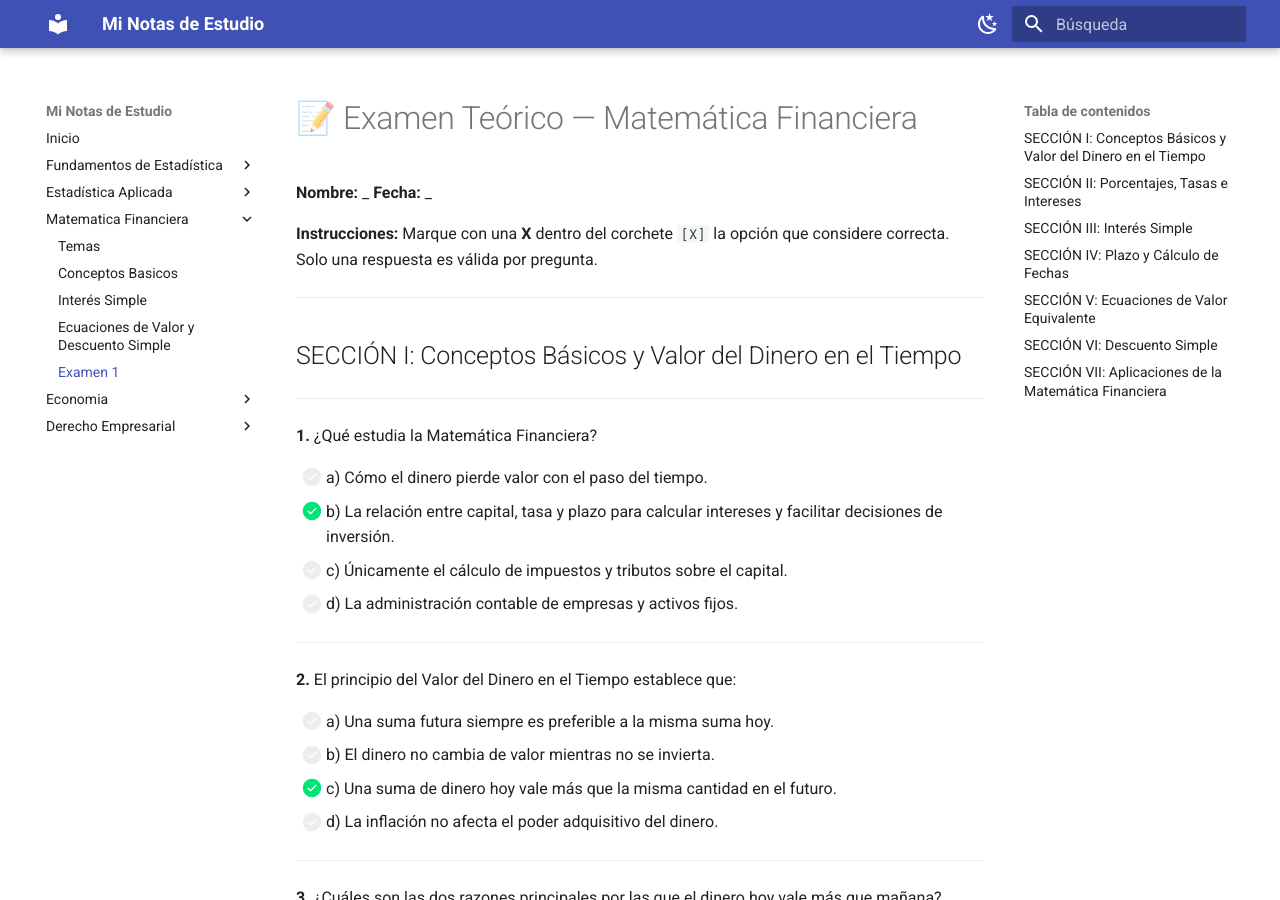
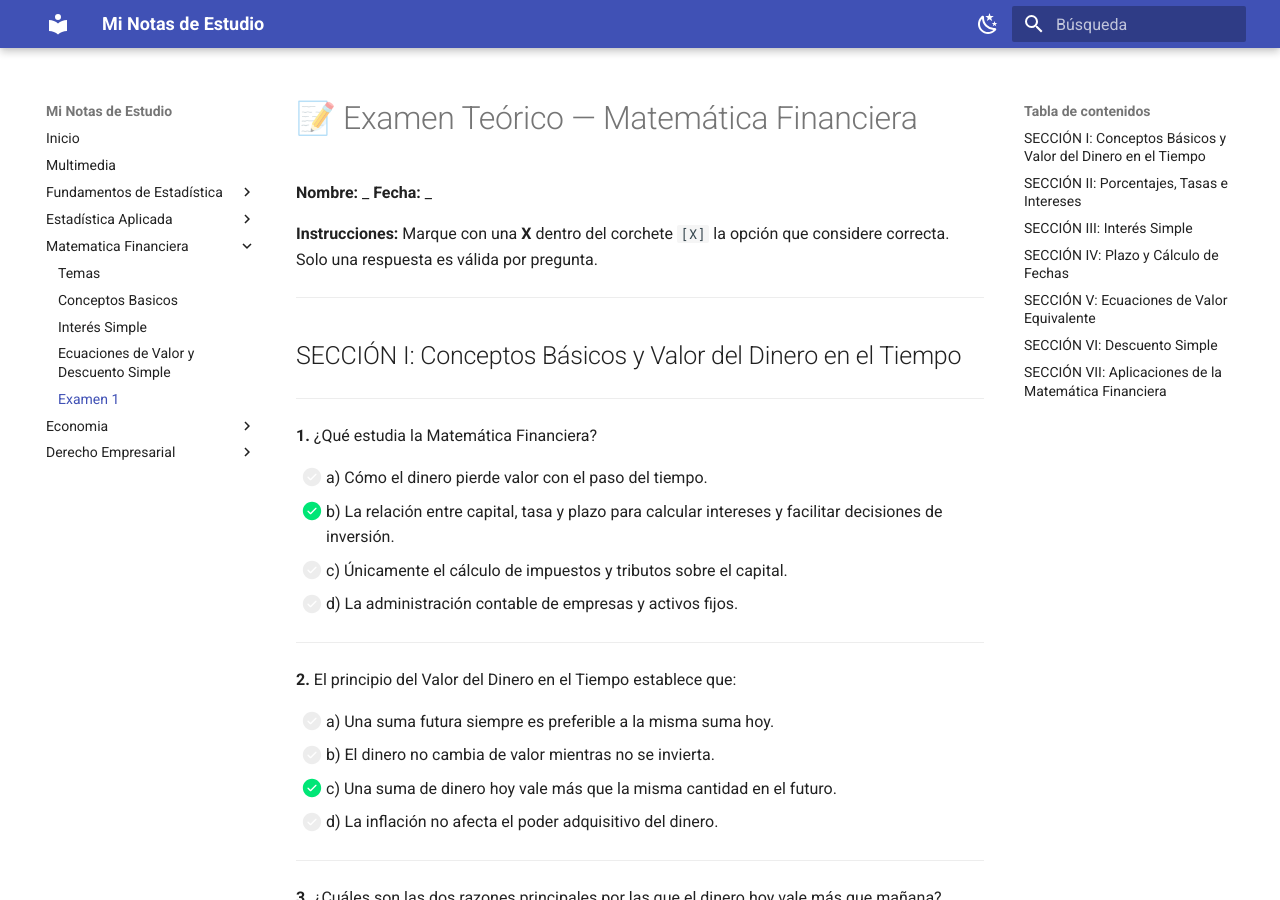
Before and after one commit to fidelysla/docs-project, an MkDocs documentation site: the page built from docs/mate-financiera/examen-teorico-1.md, in a window 1280 px wide and 900 px high. Built offline with MkDocs 1.6.1 and Material for MkDocs 9.7.7, drawn with Linux system fonts in a browser that asks for light colours.

Commit message:
Add multimedia section with audio files and update navigation in mkdocs.yml

```diff
--- a/docs/mate-financiera/examen-teorico-1.md
+++ b/docs/mate-financiera/examen-teorico-1.md
@@ -201,7 +201,7 @@
 **21.** Con una **tasa nominal variable**, ¿cómo se calcula el Valor Futuro en Interés Simple?
 
 - [ ] a) Aplicando directamente la fórmula $VF = P(1 + r \cdot t)$ con una sola tasa promedio.
-- [ ] b) Calculando el interés de cada tramo por separado y sumándolos al capital original.
+- [x] b) Calculando el interés de cada tramo por separado y sumándolos al capital original.
 - [ ] c) Multiplicando el capital por la tasa más alta registrada durante el período.
 - [ ] d) Dividiendo el capital entre el número de tasas distintas aplicadas.
 
@@ -210,7 +210,7 @@
 **22.** Para calcular el **Valor Actual con tasa nominal variable**, el método más práctico en Interés Simple consiste en:
 
 - [ ] a) Usar la tasa del último período para descontar todo el flujo.
-- [ ] b) Calcular una tasa de interés promedio ponderada por el tiempo de cada tramo.
+- [x] b) Calcular una tasa de interés promedio ponderada por el tiempo de cada tramo.
 - [ ] c) Sumar todas las tasas y dividirlas entre el número de períodos.
 - [ ] d) Aplicar la tasa nominal anual directamente sin ajuste alguno.
 
@@ -223,7 +223,7 @@
 **23.** El **Tiempo Exacto (Real)** en el cálculo financiero de fechas se caracteriza por:
 
 - [ ] a) Usar meses de 30 días y años de 360 días.
-- [ ] b) Usar los días exactos del calendario (365 o 366 días según el año).
+- [x] b) Usar los días exactos del calendario (365 o 366 días según el año).
 - [ ] c) Simplificar el año a 300 días para facilitar los cálculos.
 - [ ] d) Considerar todos los meses con 28 días.
 
@@ -232,7 +232,7 @@
 **24.** El **Tiempo Ordinario (Comercial)** es el estándar en cálculos comerciales porque:
 
 - [ ] a) Usa los días exactos del calendario y es el más preciso.
-- [ ] b) Simplifica a meses de 30 días y años de 360 días, facilitando las divisiones.
+- [x] b) Simplifica a meses de 30 días y años de 360 días, facilitando las divisiones.
 - [ ] c) Es exigido por la legislación bancaria internacional.
 - [ ] d) Reduce el número de períodos para disminuir el interés a pagar.
 
@@ -243,7 +243,7 @@
 - [ ] a) Se incluye el primer día y se excluye el último.
 - [ ] b) Se excluyen ambos días (primero y último).
 - [ ] c) Se incluyen ambos días (primero y último).
-- [ ] d) Se excluye el primer día y se incluye el último.
+- [x] d) Se excluye el primer día y se incluye el último.
 
 ---
 
@@ -251,7 +251,7 @@
 
 - [ ] a) 45 días
 - [ ] b) 43 días
-- [ ] c) 44 días
+- [x] c) 44 días
 - [ ] d) 46 días
 
 ---
@@ -263,7 +263,7 @@
 **27.** El **Punto Focal (Fecha Focal)** en una ecuación de valor equivalente es:
 
 - [ ] a) La fecha en que se firmó el contrato original de la deuda.
-- [ ] b) Una fecha arbitraria donde se concentran todas las deudas y pagos para compararlos en igualdad de condiciones.
+- [x] b) Una fecha arbitraria donde se concentran todas las deudas y pagos para compararlos en igualdad de condiciones.
 - [ ] c) Siempre la fecha actual del día en que se realiza el cálculo.
 - [ ] d) La fecha de vencimiento del pago más grande de la operación.
 
--- a/mkdocs.yml
+++ b/mkdocs.yml
@@ -28,6 +28,7 @@
 
 nav:
   - Inicio: index.md
+  - Multimedia: multimedia/index.md
   - Fundamentos de Estadística:
       - Introducción: estadistica/index.md
       - Estadística y Probabilidad: estadistica/fundamentos-estadistica-probabilidad.md
@@ -92,6 +93,7 @@
   - pymdownx.inlinehilite      # ← Resaltado en código inline `como este`
   - pymdownx.tasklist:
       custom_checkbox: true
+  - md_in_html
 
 extra_javascript:
   - https://cdn.jsdelivr.net/npm/mathjax@3/es5/tex-mml-chtml.js
```
Also changed, not shown: docs/multimedia/index.md (added, +33 -0 lines), 4 other files.
